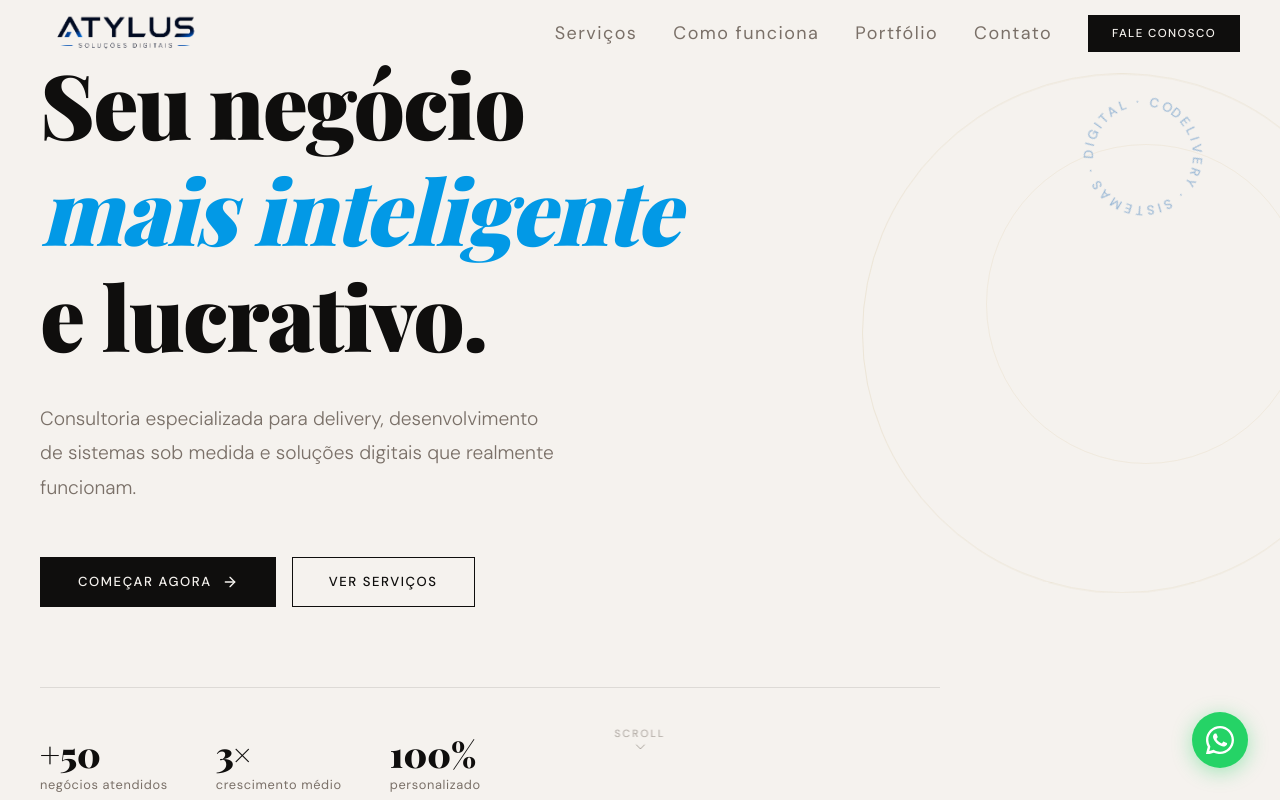
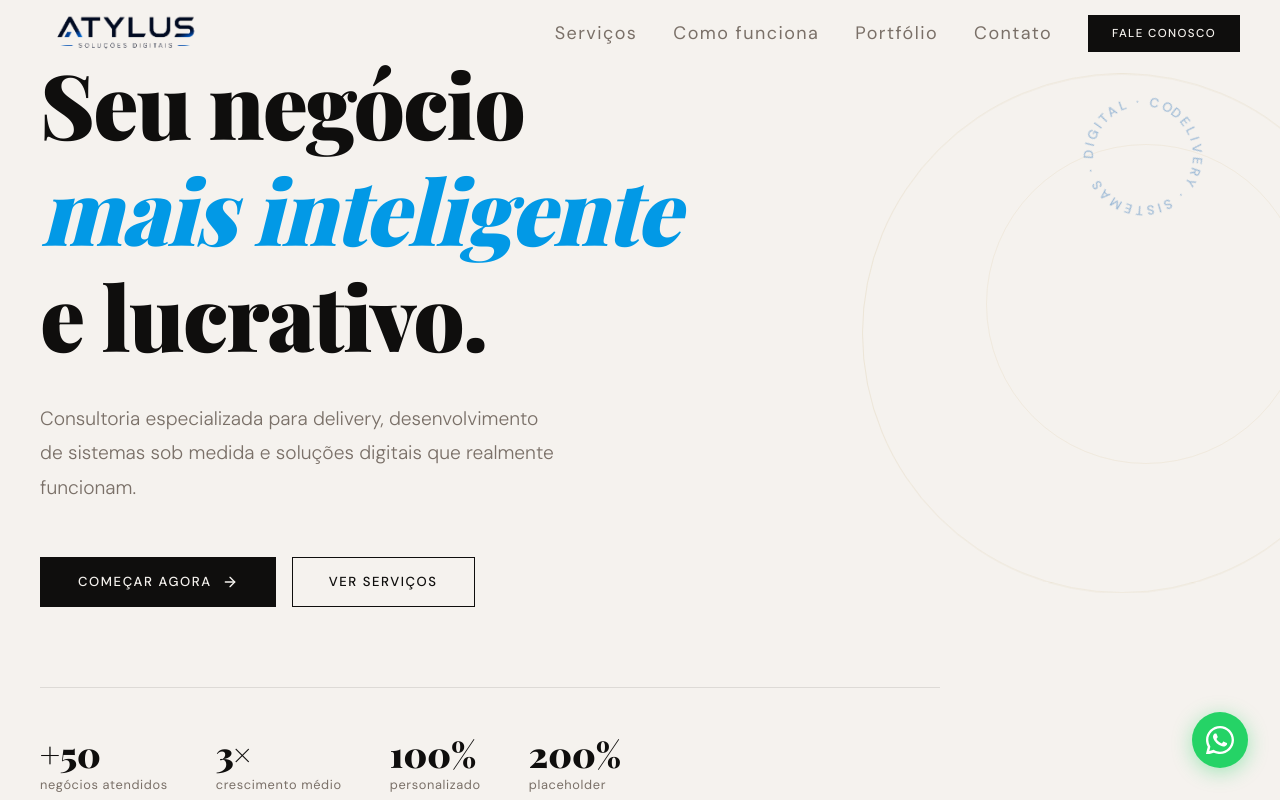
Before and after one commit to Hexdien/Atylus, a React (Vite) app: page / in a window 1280 px wide. Shown: the top 800 px of the page. Built offline with nearby package versions, Linux system fonts and the light colour scheme; a web font is replaced by a local one.

Commit message:
Removendo botão scroll e adicionando um label a mais

```diff
--- a/src/components/Hero.jsx
+++ b/src/components/Hero.jsx
@@ -124,6 +124,7 @@ export default function Hero() {
             { num: '+50', label: 'negócios atendidos' },
             { num: '3×', label: 'crescimento médio' },
             { num: '100%', label: 'personalizado' },
+            { num: '200%', label: 'placeholder' },
           ].map(s => (
             <div key={s.label}>
               <p style={{ fontFamily: 'var(--font-display)', fontWeight: 900, fontSize: '2.2rem', color: 'var(--color-ink)', lineHeight: 1 }}>
@@ -137,26 +138,7 @@ export default function Hero() {
         </div>
       </div>
 
-      {/* Scroll cue */}
-      <a
-        href="#servicos"
-        style={{
-          position: 'absolute',
-          bottom: '36px',
-          left: '50%',
-          transform: 'translateX(-50%)',
-          display: 'flex',
-          flexDirection: 'column',
-          alignItems: 'center',
-          gap: '6px',
-          color: 'var(--color-muted)',
-          textDecoration: 'none',
-          opacity: 0.6,
-        }}
-      >
-        <span style={{ fontSize: '0.65rem', letterSpacing: '0.2em', textTransform: 'uppercase', fontFamily: 'var(--font-body)' }}>scroll</span>
-        <ChevronDown size={16} strokeWidth={1.5} style={{ animation: 'float 2s ease-in-out infinite' }} />
-      </a>
+
     </section>
   )
 }
```
